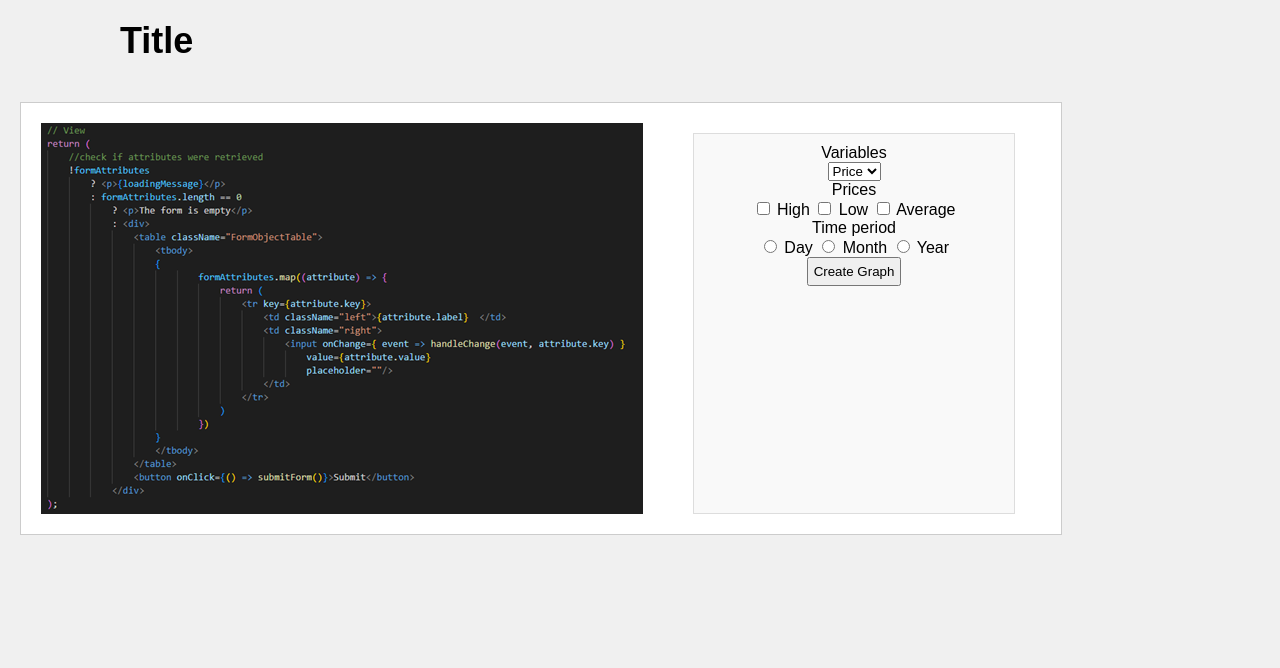
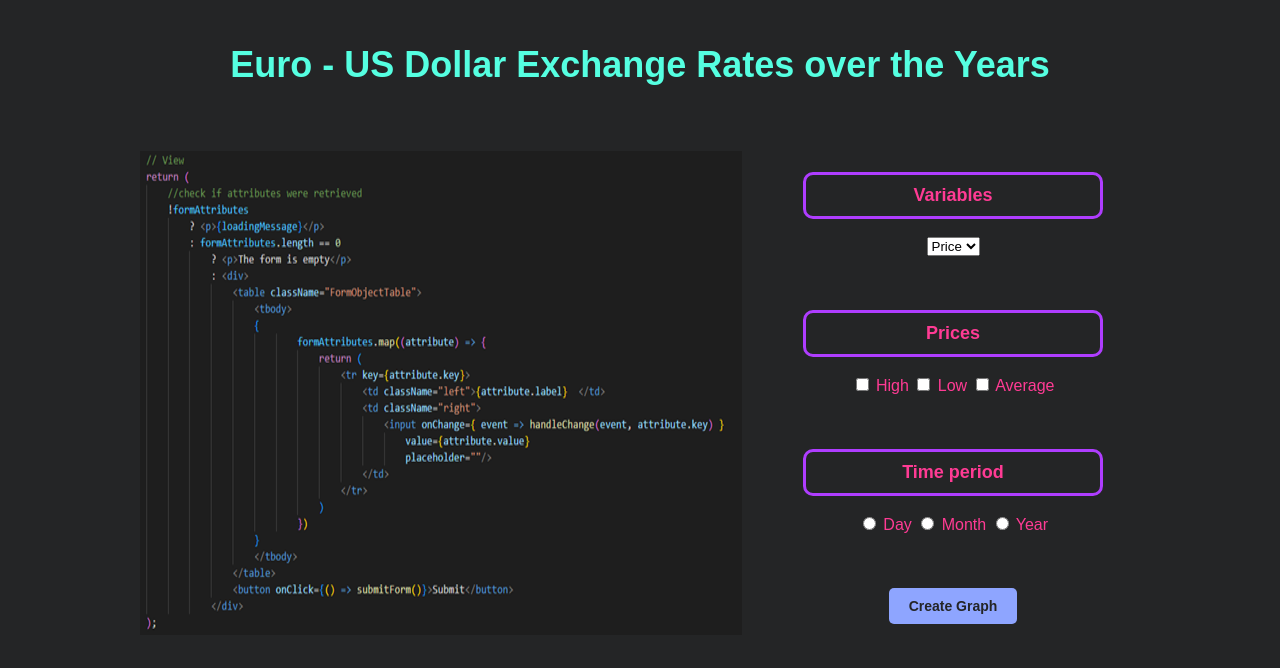
Before and after one commit to tokiyoki/DurhackTeamGoose, a plain HTML site: page frontend/index.html in a window 1280 px wide. Drawn offline with Linux system fonts and the light colour scheme.

Commit message:
design changes

```diff
--- a/frontend/index.html
+++ b/frontend/index.html
@@ -7,20 +7,30 @@
 </head>
 <body>
     <div id="titleContainer">
-        <h1 id="title">Title</h1>
+        <h1 id="title">Euro - US Dollar Exchange Rates over the Years</h1>
     </div>
-    <!--<p>This is just some random information!!!</p>-->
+
+    <!--<p>Graph and Selection Field</p>-->
     <div id="graphOptionsContainer">
         <img src="./Picture1.png"/>
+
         <div id="options">
+
             <div id="metricDisplayed">
-                <div>Variables</div>
+                <div class="subtitle">Variables</div>
+                <br>
                 <select>
                     <option value="price">Price</option>
                 </select>
             </div>
+
+            <br>
+            <br>
+            <br>
+
             <div id="price">
-                <div>Prices</div>
+                <div class="subtitle">Prices</div>
+                <br>
                 <label>
                     <input type="checkbox" name="price" value="high"> High
                 </label>
@@ -31,8 +41,14 @@
                     <input type="checkbox" name="price" value="average"> Average
                 </label>
             </div>
+
+            <br>
+            <br>
+            <br>
+
             <div id="timeRestriction">
-                <div>Time period</div>
+                <div class="subtitle">Time period</div>
+                <br>
                 <label>
                     <input type="radio" name="time" value="day"> Day
                 </label>
@@ -43,6 +59,10 @@
                     <input type="radio" name="time" value="year"> Year
                 </label>
             </div>
+
+            <br>
+            <br>
+            <br>
 
             <div id="buttonContainer">
                 <button id="loadGraphButton" onclick="generateGraph()">Create Graph</button>
--- a/frontend/styles.css
+++ b/frontend/styles.css
@@ -1,23 +1,32 @@
 /* Style for the page body */
 body {
-    font-family: Arial, sans-serif;
-    background-color: #f0f0f0;
+    font-family: "Arial", sans-serif;
+    background-color: #242526;
     margin: 0;
     padding: 0;
 }
 
 /* Style for the title container */
 #titleContainer {
-    text-align: left;
+    text-align: center;
     padding: 20px;
 }
 
 /* Style for the title text */
 #title {
-    color: #000;
+    color: #55ffe1;
     font-size: 36px;
-    margin: 0;
-    margin-left: 100px;
+    text-align: center;
+}
+
+/* Style for the subtitle text */
+.subtitle{
+    font-size: 18px;
+    text-align: center;
+    font-weight: bold;
+    border: 3px solid #af3dff;
+    border-radius: 10px;
+    padding: 10px;
 }
 
 /* Rest of your CSS styles... */
@@ -25,10 +34,10 @@ body {
 /* Style for the graph options container */
 #graphOptionsContainer {
     max-width: 1000px;
-    background-color: #fff;
-    border: 1px solid #ccc;
+    background-color: #242526;
+    border: 1px solid #242526;
     padding: 20px;
-    margin: 20px;
+    margin: auto;
     text-align: center;
     display: flex; /* Use Flexbox */
     flex-wrap: wrap; /* Allow items to wrap to the next line if needed */
@@ -41,21 +50,32 @@ body {
     height: auto;
 }
 
+
 /* Style for the options container within the graph options container */
 #options {
     margin-top: 10px;
     padding: 10px;
-    background-color: #f9f9f9;
-    border: 1px solid #ddd;
+    background-color: #242526;
+    border: 1px solid #242526;
     flex: 1; /* Allow it to take remaining space */
     max-width: 300px;
     margin-left: 50px;
+    color: #ff3b94;
 }
+
+
 
 #buttonContainer {
     text-align: center;
 }
 
 #loadGraphButton {
-    padding: 5px 5px; /* Adjust the padding as needed for button size */
+    background-color: #8ea5ff; /* Set the desired color using a color code or name */
+    color: #242526; /* Set the text color for better visibility, if needed */
+    font-size: 14px;
+    font-weight: bold;
+    padding: 10px 20px; /* Add padding for better visual appearance */
+    border: none; /* Remove border for a cleaner look */
+    border-radius: 5px; /* Add border-radius for rounded corners */
+    cursor: pointer;
 }
```
Also changed, not shown: 1 other file.
